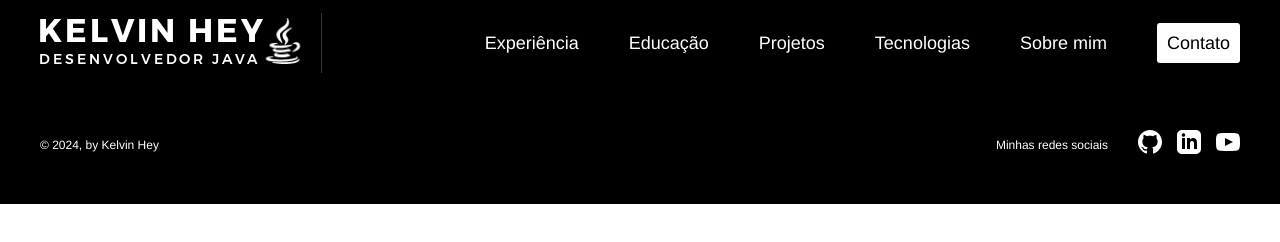
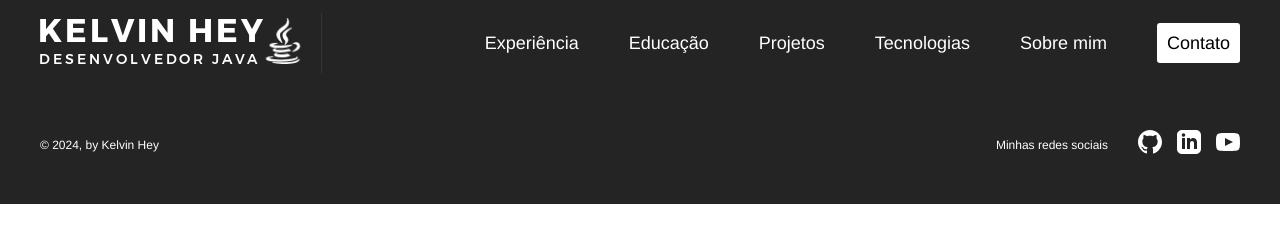
Before and after one commit to kelvin-hey/my-website, a plain HTML site: page index.html in a window 1280 px wide. Drawn offline with Linux system fonts and the light colour scheme.

Commit message:
✨ FRONT-END: alterado cores do website

```diff
--- a/css/style.css
+++ b/css/style.css
@@ -1,7 +1,7 @@
 /********* VARIÁVEIS *********/
 :root {
-    --cor-principal: #000000;
-    --cor-secundaria: #232323;
+    --cor-principal: #242424;
+    --cor-secundaria: #F3BA2F;
     --cor-fundo: #ffffff;
 }
 
```
